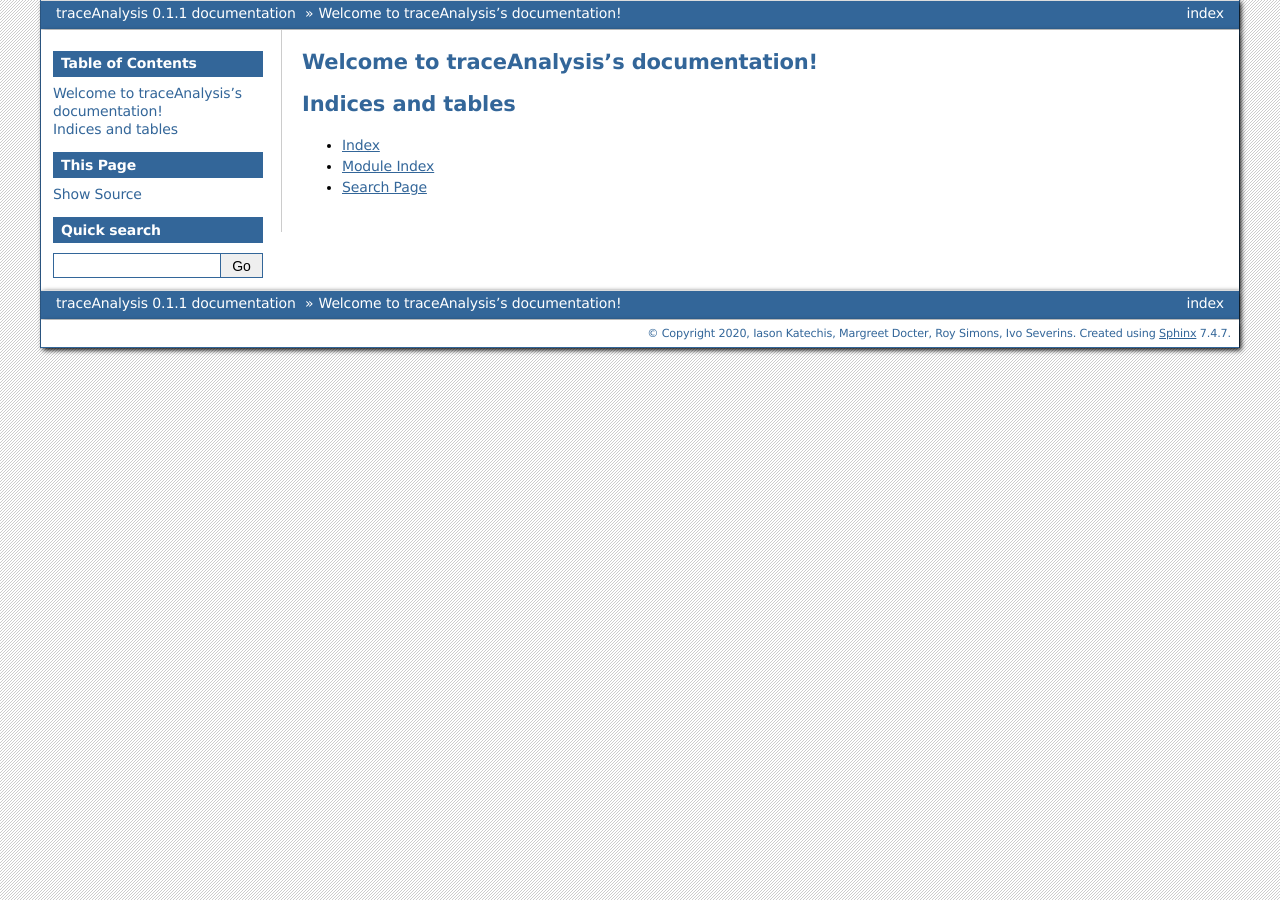
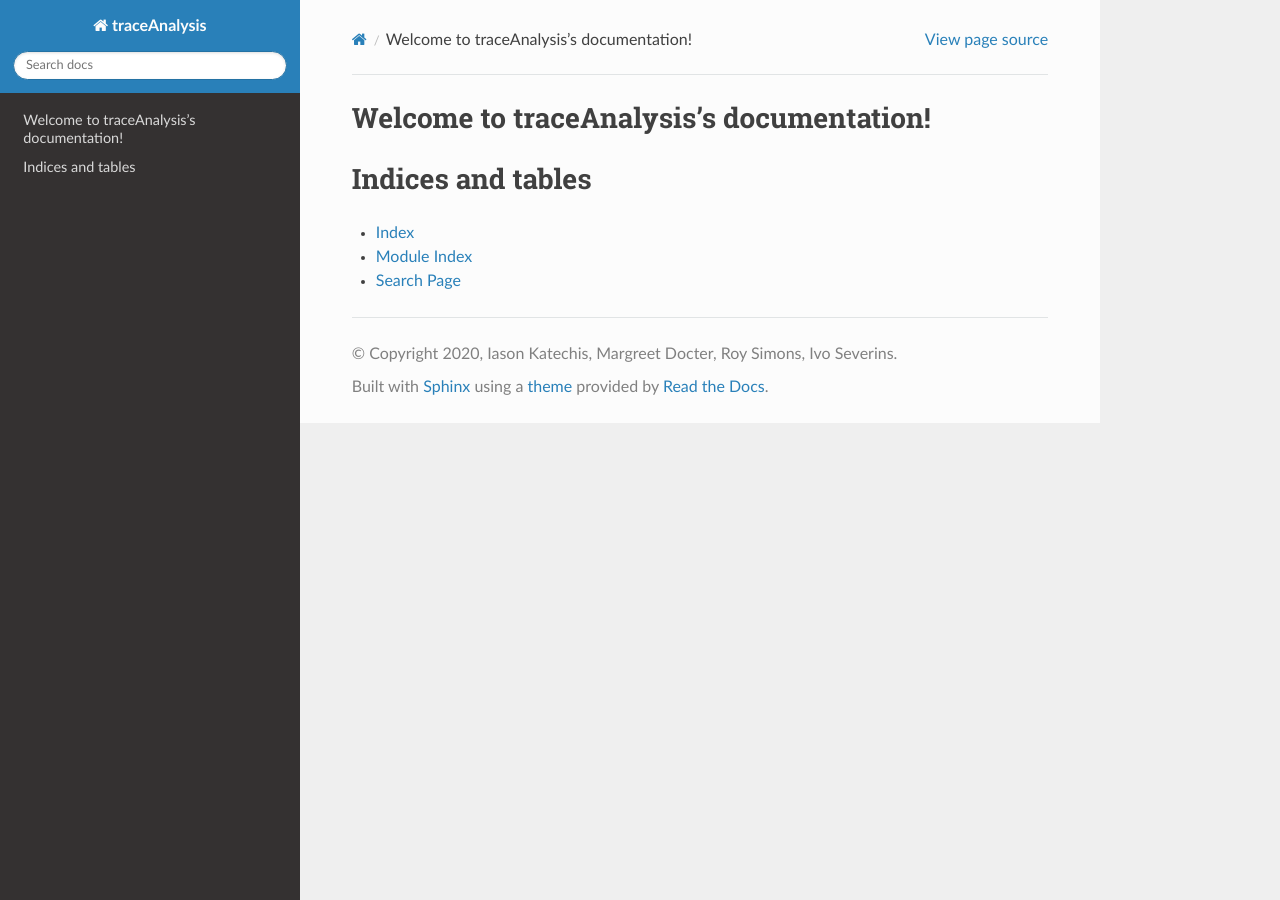
Before and after one commit to jacobkers/papylio_kers, a Sphinx documentation site: the page built from docs/index.rst, in a window 1280 px wide. Built offline with Sphinx 7.4.7 and the Read the Docs theme 2.0.0, drawn with Linux system fonts in a browser that asks for light colours.

Commit message:
Changed to Sphinx RTD theme

```diff
--- a/docs/conf.py
+++ b/docs/conf.py
@@ -40,13 +40,14 @@
 # This pattern also affects html_static_path and html_extra_path.
 exclude_patterns = ['_build', 'Thumbs.db', '.DS_Store']
 
+autodoc_member_order = 'bysource'
 
 # -- Options for HTML output -------------------------------------------------
 
 # The theme to use for HTML and HTML Help pages.  See the documentation for
 # a list of builtin themes.
 #
-html_theme = 'bizstyle'
+html_theme = 'sphinx_rtd_theme'
 
 # Add any paths that contain custom static files (such as style sheets) here,
 # relative to this directory. They are copied after the builtin static files,
--- a/environment.yml
+++ b/environment.yml
@@ -18,5 +18,6 @@
 - seaborn=0.9.0
 - openpyxl=3.0.1
 - sphinx=2.3.1
+- sphinx_rtd_theme=0.4.3
 - pip:
     - tifffile==2019.7.26
```
